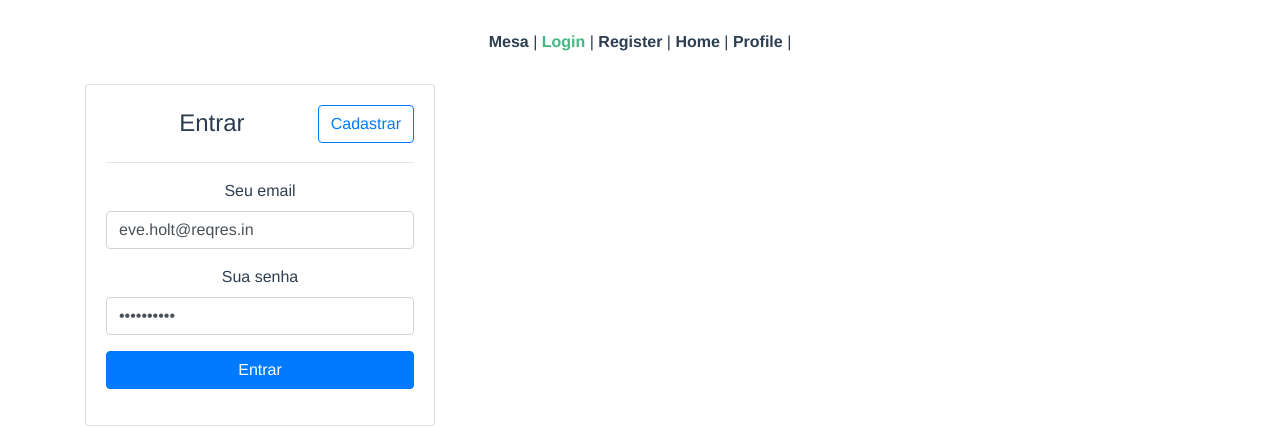
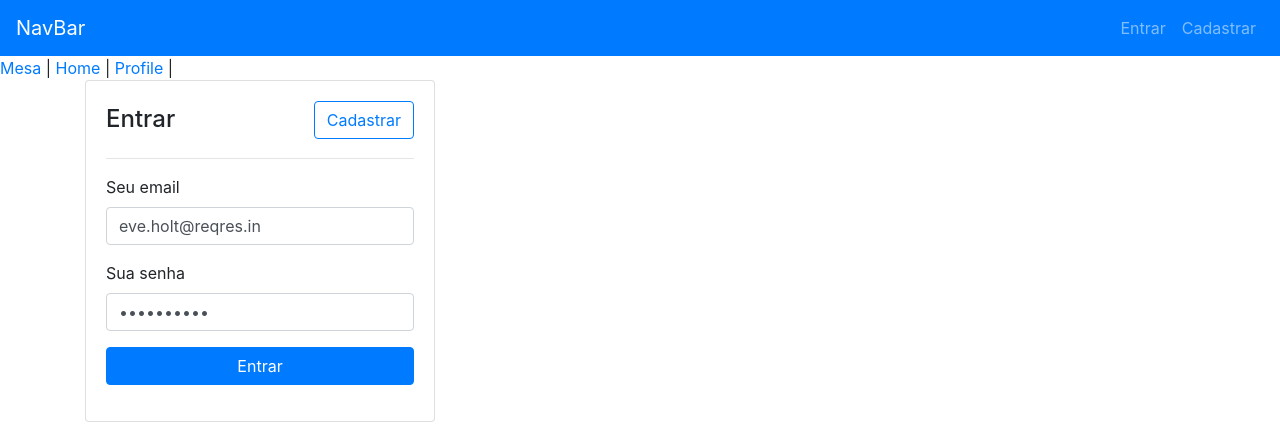
Before and after one commit to murilolopes/mesa-inc, a Vue app: page /login in a window 1280 px wide. Shown: the top 428 px of the page. Built offline with nearby package versions, Linux system fonts and the light colour scheme.

Commit message:
adding navbar component

```diff
--- a/src/App.vue
+++ b/src/App.vue
@@ -1,51 +1,19 @@
 <template>
   <div id="app">
+    <nav-bar></nav-bar>
     <div id="nav">
       <router-link to="/">Mesa</router-link> |
-      <router-link to="/login">Login</router-link> |
-      <router-link to="/register">Register</router-link> |
       <router-link to="/home">Home</router-link> |
       <router-link to="/profile">Profile</router-link> |
-      <button @click.prevent="callLogout()" v-if="$store.state.auth.token">
-        Logout
-      </button>
     </div>
     <router-view />
   </div>
 </template>
 <script>
-import { mapActions } from "vuex";
+import NavBar from "./components/NavBar.vue";
 
 export default {
   name: "App",
-  methods: {
-    ...mapActions("auth", ["logout"]),
-    callLogout() {
-      this.logout().then(() => this.$router.push({ name: "Login" }));
-    },
-  },
+  components: { NavBar },
 };
 </script>
-
-<style lang="scss">
-#app {
-  font-family: Avenir, Helvetica, Arial, sans-serif;
-  -webkit-font-smoothing: antialiased;
-  -moz-osx-font-smoothing: grayscale;
-  text-align: center;
-  color: #2c3e50;
-}
-
-#nav {
-  padding: 30px;
-
-  a {
-    font-weight: bold;
-    color: #2c3e50;
-
-    &.router-link-exact-active {
-      color: #42b983;
-    }
-  }
-}
-</style>
--- /dev/null
+++ b/src/components/NavBar.vue
@@ -0,0 +1,44 @@
+<template>
+  <div>
+    <b-navbar toggleable="lg" type="dark" variant="primary">
+      <b-navbar-brand to="/">NavBar</b-navbar-brand>
+
+      <b-navbar-toggle target="nav-collapse"></b-navbar-toggle>
+
+      <b-collapse id="nav-collapse" is-nav>
+        <b-navbar-nav class="ml-auto">
+          <template v-if="!$store.state.auth.token">
+            <b-nav-item to="/login">Entrar</b-nav-item>
+            <b-nav-item to="/register">Cadastrar</b-nav-item>
+          </template>
+          <b-nav-item-dropdown right v-else>
+            <template #button-content>
+              <em>User</em>
+            </template>
+            <b-dropdown-item to="/profile">Perfil</b-dropdown-item>
+            <b-dropdown-item to="/favorites">Favoritos</b-dropdown-item>
+            <b-dropdown-item @click.prevent="callLogout()"
+              >Sair</b-dropdown-item
+            >
+          </b-nav-item-dropdown>
+        </b-navbar-nav>
+      </b-collapse>
+    </b-navbar>
+  </div>
+</template>
+
+<script>
+import { mapActions } from "vuex";
+export default {
+  name: "NavBar",
+  props: {},
+  methods: {
+    ...mapActions("auth", ["logout"]),
+    callLogout() {
+      this.logout().then(() => this.$router.push({ name: "Login" }));
+    },
+  },
+};
+</script>
+
+<style lang="scss"></style>
```
